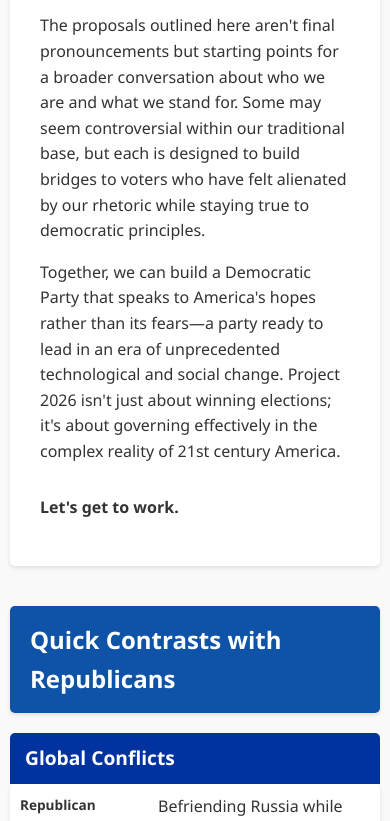
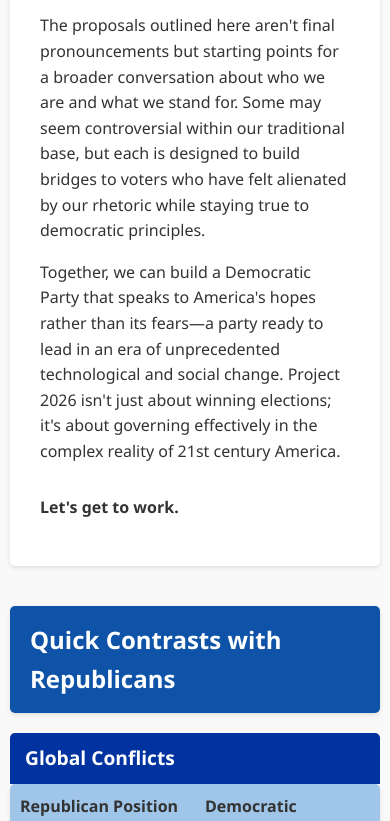
Before and after one commit to jeffrschneider/project2026, a plain HTML site: page index.html in a window 390 px wide. Shown: the part 1179-2000 px from the top of the page. Drawn offline with Linux system fonts and the light colour scheme.

Commit message:
Update index.html

```diff
--- a/index.html
+++ b/index.html
@@ -149,45 +149,23 @@
                 font-size: 2rem;
             }
 
+            .table-container {
+                overflow-x: auto;
+            }
+
+            table {
+                min-width: 100%;
+            }
+
             td, th {
                 padding: 10px;
+                display: table-cell;
+                word-wrap: break-word;
             }
 
-            table, thead, tbody, th, td, tr {
-                display: block;
+            .expanded-content {
+                word-wrap: break-word;
             }
-
-            thead tr {
-                position: absolute;
-                top: -9999px;
-                left: -9999px;
-            }
-
-            tr {
-                margin-bottom: 15px;
-                border-bottom: 2px solid var(--dem-blue);
-            }
-
-            td {
-                position: relative;
-                padding-left: 40%;
-                border: none;
-                border-bottom: 1px solid #eee;
-            }
-
-            td:before {
-                position: absolute;
-                top: 10px;
-                left: 10px;
-                width: 35%;
-                padding-right: 10px;
-                white-space: nowrap;
-                font-weight: 600;
-            }
-
-            /* Adjusted labels for mobile view */
-            td:nth-of-type(1):before { content: "Republican"; font-size: 0.85rem; }
-            td:nth-of-type(2):before { content: "Democratic Position"; }
         }
     </style>
 </head>
@@ -224,7 +202,7 @@
                 <thead>
                     <tr>
                         <th>Republican Position</th>
-                        <th>Democratic Position</th>
+                        <th>Democratic</th>
                     </tr>
                 </thead>
                 <tbody>
@@ -252,7 +230,7 @@
                 <thead>
                     <tr>
                         <th>Republican Position</th>
-                        <th>Democratic Position</th>
+                        <th>Democratic</th>
                     </tr>
                 </thead>
                 <tbody>
@@ -280,7 +258,7 @@
                 <thead>
                     <tr>
                         <th>Republican Position</th>
-                        <th>Democratic Position</th>
+                        <th>Democratic</th>
                     </tr>
                 </thead>
                 <tbody>
@@ -308,7 +286,7 @@
                 <thead>
                     <tr>
                         <th>Republican Position</th>
-                        <th>Democratic Position</th>
+                        <th>Democratic</th>
                     </tr>
                 </thead>
                 <tbody>
@@ -336,7 +314,7 @@
                 <thead>
                     <tr>
                         <th>Republican Position</th>
-                        <th>Democratic Position</th>
+                        <th>Democratic</th>
                     </tr>
                 </thead>
                 <tbody>
@@ -364,7 +342,7 @@
                 <thead>
                     <tr>
                         <th>Republican Position</th>
-                        <th>Democratic Position</th>
+                        <th>Democratic</th>
                     </tr>
                 </thead>
                 <tbody>
@@ -392,7 +370,7 @@
                 <thead>
                     <tr>
                         <th>Republican Position</th>
-                        <th>Democratic Position</th>
+                        <th>Democratic</th>
                     </tr>
                 </thead>
                 <tbody>
@@ -420,7 +398,7 @@
                 <thead>
                     <tr>
                         <th>Republican Position</th>
-                        <th>Democratic Position</th>
+                        <th>Democratic</th>
                     </tr>
                 </thead>
                 <tbody>
@@ -448,7 +426,7 @@
                 <thead>
                     <tr>
                         <th>Republican Position</th>
-                        <th>Democratic Position</th>
+                        <th>Democratic</th>
                     </tr>
                 </thead>
                 <tbody>
@@ -476,7 +454,7 @@
                 <thead>
                     <tr>
                         <th>Republican Position</th>
-                        <th>Democratic Position</th>
+                        <th>Democratic</th>
                     </tr>
                 </thead>
                 <tbody>
@@ -506,7 +484,7 @@
                 <thead>
                     <tr>
                         <th>Old Democratic Position</th>
-                        <th>New Democratic Position</th>
+                        <th>New Democratic</th>
                     </tr>
                 </thead>
                 <tbody>
@@ -534,7 +512,7 @@
                 <thead>
                     <tr>
                         <th>Old Democratic Position</th>
-                        <th>New Democratic Position</th>
+                        <th>New Democratic</th>
                     </tr>
                 </thead>
                 <tbody>
@@ -562,7 +540,7 @@
                 <thead>
                     <tr>
                         <th>Old Democratic Position</th>
-                        <th>New Democratic Position</th>
+                        <th>New Democratic</th>
                     </tr>
                 </thead>
                 <tbody>
@@ -584,7 +562,7 @@
                 <thead>
                     <tr>
                         <th>Old Democratic Position</th>
-                        <th>New Democratic Position</th>
+                        <th>New Democratic</th>
                     </tr>
                 </thead>
                 <tbody>
@@ -608,7 +586,7 @@
                 <thead>
                     <tr>
                         <th>Old Democratic Position</th>
-                        <th>New Democratic Position</th>
+                        <th>New Democratic</th>
                     </tr>
                 </thead>
                 <tbody>
@@ -636,7 +614,7 @@
                 <thead>
                     <tr>
                         <th>Old Democratic Position</th>
-                        <th>New Democratic Position</th>
+                        <th>New Democratic</th>
                     </tr>
                 </thead>
                 <tbody>
@@ -666,7 +644,7 @@
                 <thead>
                     <tr>
                         <th>Old Democratic Position</th>
-                        <th>New Democratic Position</th>
+                        <th>New Democratic</th>
                     </tr>
                 </thead>
                 <tbody>
@@ -694,7 +672,7 @@
                 <thead>
                     <tr>
                         <th>Old Democratic Position</th>
-                        <th>New Democratic Position</th>
+                        <th>New Democratic</th>
                     </tr>
                 </thead>
                 <tbody>
@@ -708,7 +686,7 @@
                         <td class="new-dem">
                             Stop loan forgiveness. Start low-interest refinancing for federal loans only in special circumstances.
                             <div class="expanded-content">
-                                The new approach focuses on targeted relief through refinancing options rather than blanket forgiveness. This position addresses genuine hardship cases while maintaining loan repayment expectations for those who can afford it. Policy includes expanded income-based repayment options with reasonable caps on monthly payments. This balanced approach is more fiscally responsible while still addressing the most serious debt burdens.
+                                The new approach focuses on targeted relief through refinancing options rather than blanket forgiveness. This position addresses genuine hardship cases while maintaining loan repayment expectations for those who can afford it.                             Policy includes expanded income-based repayment options with reasonable caps on monthly payments. This balanced approach is more fiscally responsible while still addressing the most serious debt burdens.
                             </div>
                         </td>
                     </tr>
@@ -722,7 +700,7 @@
                 <thead>
                     <tr>
                         <th>Old Democratic Position</th>
-                        <th>New Democratic Position</th>
+                        <th>New Democratic</th>
                     </tr>
                 </thead>
                 <tbody>
@@ -744,7 +722,7 @@
                 <thead>
                     <tr>
                         <th>Old Democratic Position</th>
-                        <th>New Democratic Position</th>
+                        <th>New Democratic</th>
                     </tr>
                 </thead>
                 <tbody>
@@ -766,7 +744,7 @@
                 <thead>
                     <tr>
                         <th>Old Democratic Position</th>
-                        <th>New Democratic Position</th>
+                        <th>New Democratic</th>
                     </tr>
                 </thead>
                 <tbody>
@@ -788,7 +766,7 @@
                 <thead>
                     <tr>
                         <th>Old Democratic Position</th>
-                        <th>New Democratic Position</th>
+                        <th>New Democratic</th>
                     </tr>
                 </thead>
                 <tbody>
@@ -810,7 +788,7 @@
                 <thead>
                     <tr>
                         <th>Old Democratic Position</th>
-                        <th>New Democratic Position</th>
+                        <th>New Democratic</th>
                     </tr>
                 </thead>
                 <tbody>
@@ -838,7 +816,7 @@
                 <thead>
                     <tr>
                         <th>Old Democratic Position</th>
-                        <th>New Democratic Position</th>
+                        <th>New Democratic</th>
                     </tr>
                 </thead>
                 <tbody>
@@ -859,3 +837,12 @@
                 </tbody>
             </table>
         </div>
+    </div>
+
+    <footer>
+        <div class="container">
+            <p>Project 2026 - A Vision for America's Future</p>
+        </div>
+    </footer>
+</body>
+</html>
```
